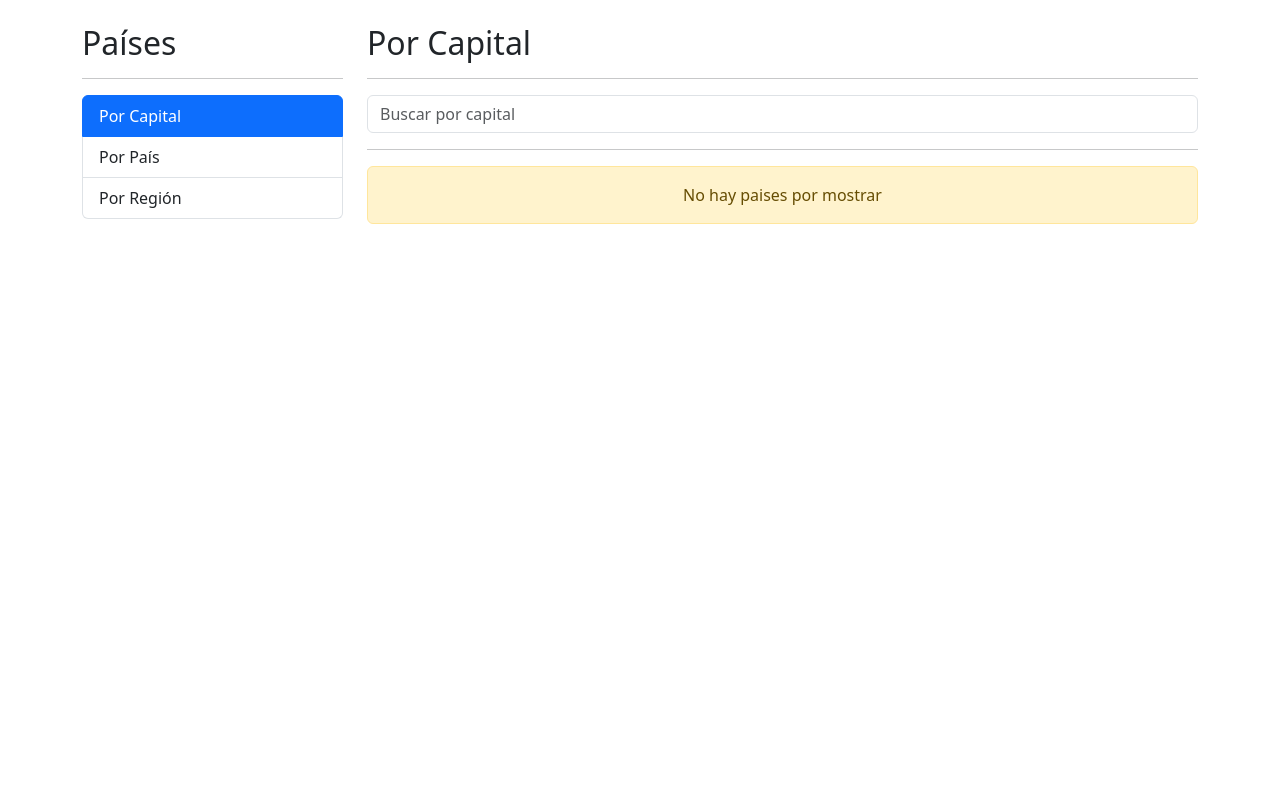
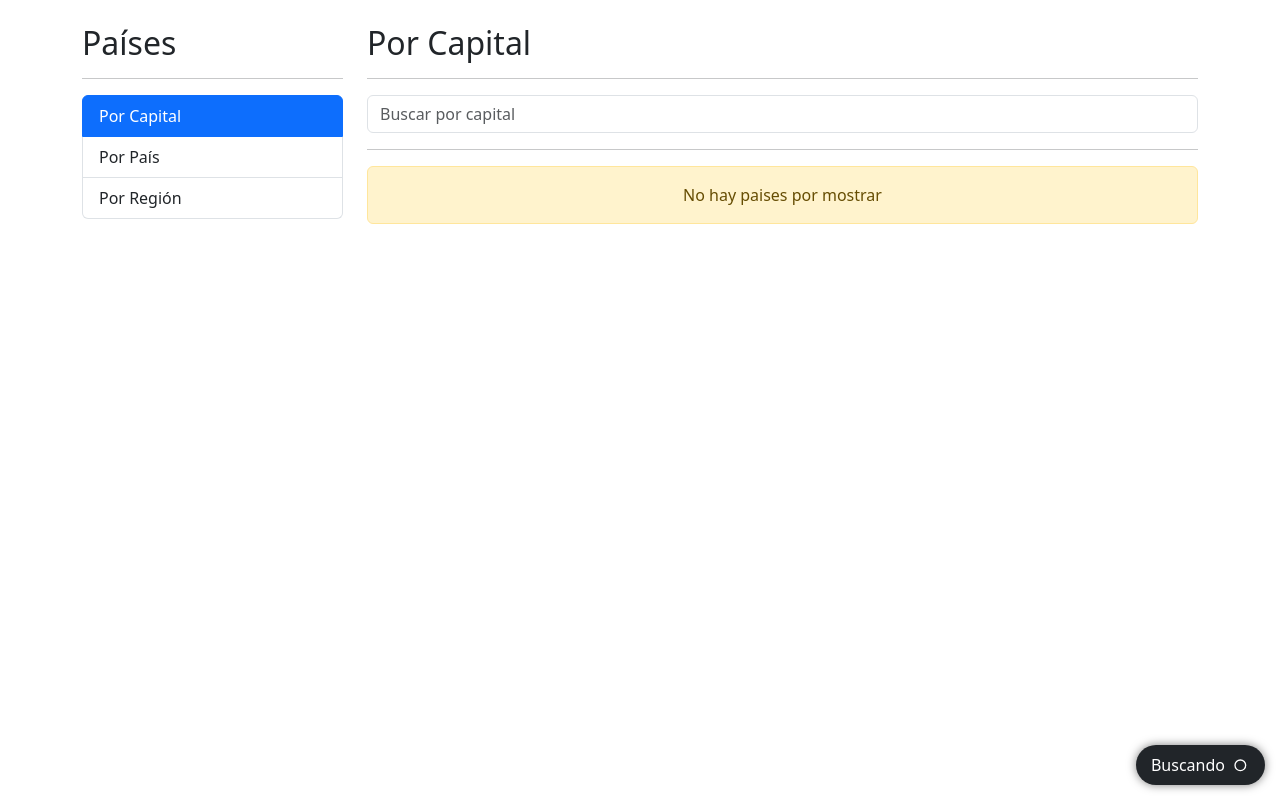
Before and after one commit to YahirPoot/countryApp, an Angular app: page /countries/by-capital in a window 1280 px wide. Built offline with nearby package versions, Linux system fonts and the light colour scheme.

Commit message:
diseño del componente loading spinner

```diff
--- a/src/app/countries/pages/by-capital-page/by-capital-page.component.html
+++ b/src/app/countries/pages/by-capital-page/by-capital-page.component.html
@@ -15,6 +15,8 @@
 
   <div class="col">
     <hr>
+
+    <shared-loading-spinner></shared-loading-spinner>
     <countries-table [countries]="countries"></countries-table>
   </div>
 </div>
--- /dev/null
+++ b/src/app/shared/components/loading-spinner/loading-spinner.component.css
@@ -0,0 +1,16 @@
+.spinner-container {
+  align-items: center;
+  background-color: black;
+  border-radius: 20px;
+  bottom: 15px;
+  color: white;
+  display: flex;
+  padding: 5px 10px;
+  position: fixed;
+  right: 15px;
+  box-shadow: 0 0 10px 0 rgba(0, 0, 0, 0.5);
+}
+
+span {
+  margin-left: 5px;
+}
--- a/src/app/shared/components/loading-spinner/loading-spinner.component.html
+++ b/src/app/shared/components/loading-spinner/loading-spinner.component.html
@@ -1 +1,46 @@
-<p>loading-spinner works!</p>
+<div class="spinner-container bg-dark">
+  <span>Buscando</span>
+
+  <!-- By Sam Herbert (@sherb), for everyone. More @ http://goo.gl/7AJzbL -->
+<svg width="30" height="30" viewBox="0 0 45 45" xmlns="http://www.w3.org/2000/svg" stroke="#fff">
+  <g fill="none" fill-rule="evenodd" transform="translate(1 1)" stroke-width="2">
+      <circle cx="22" cy="22" r="6" stroke-opacity="0">
+          <animate attributeName="r"
+               begin="1.5s" dur="3s"
+               values="6;22"
+               calcMode="linear"
+               repeatCount="indefinite" />
+          <animate attributeName="stroke-opacity"
+               begin="1.5s" dur="3s"
+               values="1;0" calcMode="linear"
+               repeatCount="indefinite" />
+          <animate attributeName="stroke-width"
+               begin="1.5s" dur="3s"
+               values="2;0" calcMode="linear"
+               repeatCount="indefinite" />
+      </circle>
+      <circle cx="22" cy="22" r="6" stroke-opacity="0">
+          <animate attributeName="r"
+               begin="3s" dur="3s"
+               values="6;22"
+               calcMode="linear"
+               repeatCount="indefinite" />
+          <animate attributeName="stroke-opacity"
+               begin="3s" dur="3s"
+               values="1;0" calcMode="linear"
+               repeatCount="indefinite" />
+          <animate attributeName="stroke-width"
+               begin="3s" dur="3s"
+               values="2;0" calcMode="linear"
+               repeatCount="indefinite" />
+      </circle>
+      <circle cx="22" cy="22" r="8">
+          <animate attributeName="r"
+               begin="0s" dur="1.5s"
+               values="6;1;2;3;4;5;6"
+               calcMode="linear"
+               repeatCount="indefinite" />
+      </circle>
+  </g>
+</svg>
+</div>
--- a/src/app/shared/components/loading-spinner/loading-spinner.component.ts
+++ b/src/app/shared/components/loading-spinner/loading-spinner.component.ts
@@ -1,9 +1,9 @@
 import { Component } from '@angular/core';
 
 @Component({
-  selector: 'app-loading-spinner',
+  selector: 'shared-loading-spinner',
   templateUrl: './loading-spinner.component.html',
-  styles: ``
+  styleUrl: './loading-spinner.component.css'
 })
 export class LoadingSpinnerComponent {
 
```
Also changed, not shown: src/app/shared/shared.module.ts (+8 -7 lines).
